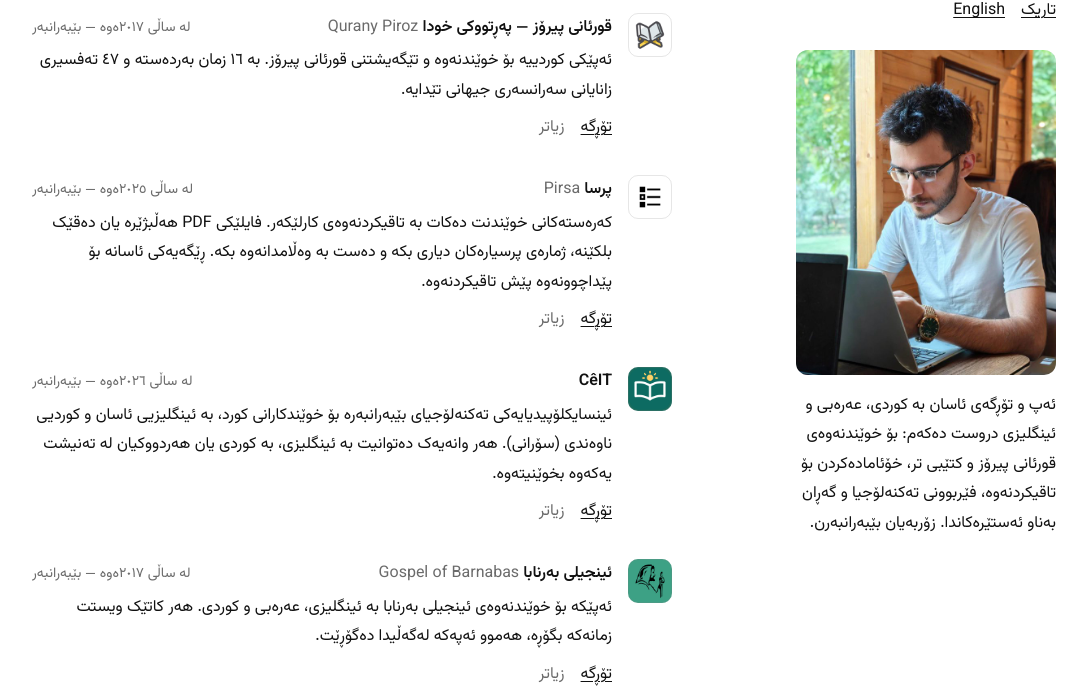
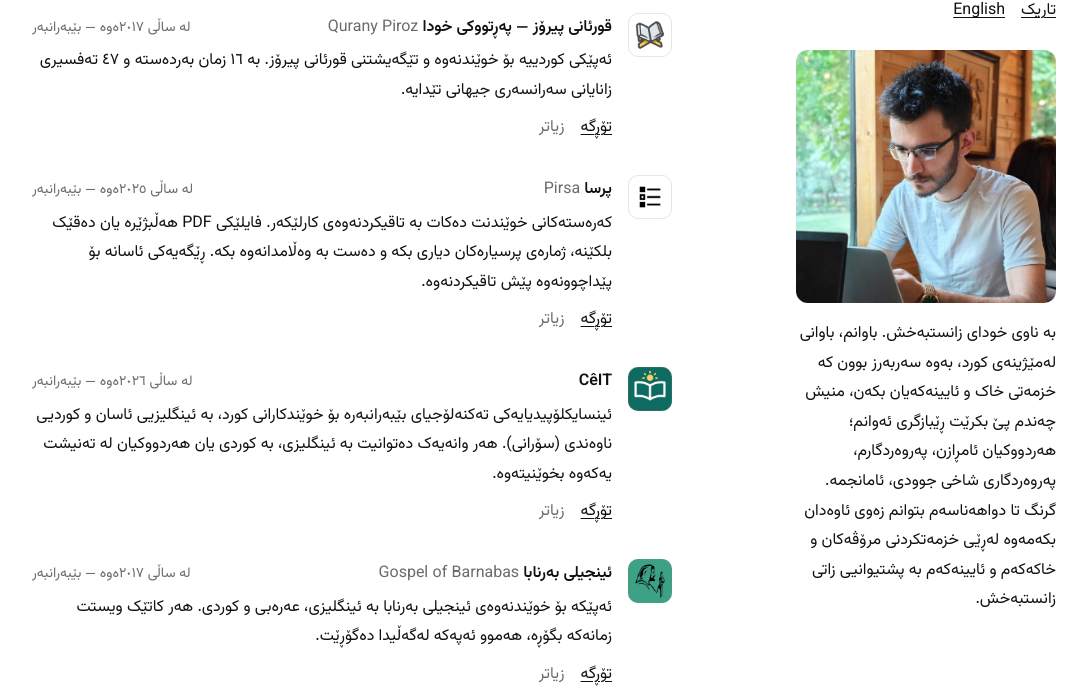
Before and after one commit to XAlandK/alandkawaali, a plain HTML site: page index.html in a window 1280 px wide. Shown: the part 105-800 px from the top of the page, without its empty margins (96-1183 px from the left). Drawn offline with Linux system fonts and the light colour scheme.

Commit message:
Replace the Kurdish introduction
The Kurdish home page opens with Aland's new introduction. It is longer, so
the fixed desktop column now needs a window at least 600px tall (was 560px)
before it stays put; on shorter windows it scrolls with the page so the end
of the introduction is never cut off.

Co-Authored-By: Claude Opus 5.5 <noreply@anthropic.com>

```diff
--- a/index.html
+++ b/index.html
@@ -41,8 +41,10 @@
     <div class="about">
       <img class="portrait" src="images/aland-kawa-ali.jpg" alt="ئەلەند کاوە عەلی لەسەر لاپتۆپ کار دەکات" width="640" height="800">
       <p class="intro">
-        ئەپ و تۆڕگەی ئاسان بە کوردی، عەرەبی و ئینگلیزی دروست دەکەم: بۆ خوێندنەوەی قورئانی پیرۆز و کتێبی تر،
-        خۆئامادەکردن بۆ تاقیکردنەوە، فێربوونی تەکنەلۆجیا و گەڕان بەناو ئەستێرەکاندا. زۆربەیان بێبەرانبەرن.
+        بە ناوی خودای زانستبەخش. باوانم، باوانی لەمێژینەی کورد، بەوە سەربەرز بوون کە خزمەتی خاک و ئایینەکەیان بکەن،
+        منیش چەندم پێ بکرێت ڕێبازگری ئەوانم؛ هەردووکیان ئامڕازن، پەروەردگارم، پەروەردگاری شاخی جوودی، ئامانجمە. گرنگ
+        تا دواهەناسەم بتوانم زەوی ئاوەدان بکەمەوە لەڕێی خزمەتکردنی مرۆڤەکان و خاکەکەم و ئایینەکەم بە پشتیوانیی زاتی
+        زانستبەخش.
       </p>
     </div>
   </header>
--- a/styles.css
+++ b/styles.css
@@ -463,8 +463,9 @@ input[type="range"] {
 }
 
 /* Windows too short for even a small photo: the column scrolls with the page rather than
-   cutting off the end of the introduction. */
-@media (min-width: 960px) and (max-height: 559px) {
+   cutting off the end of the introduction. 600px fits the longer Kurdish introduction; if the
+   introduction grows, raise this. */
+@media (min-width: 960px) and (max-height: 599px) {
   .profile {
     position: static;
     max-height: none;
```
